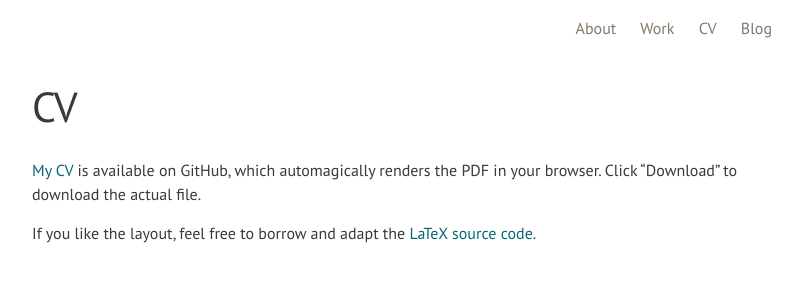
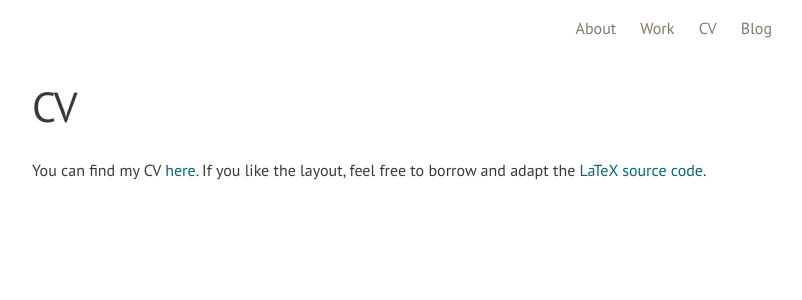
Before and after one commit to brianbuccola/brianbuccola.github.io, a Jekyll site: the page built from cv.md, in a window 1280 px wide. Shown: the top 300 px of the page, without its empty margins (238-1040 px from the left). Built offline with Jekyll 4.4.1, drawn with Linux system fonts in a browser that asks for light colours; some web fonts are replaced.

Commit message:
Tweak CV text

```diff
--- a/cv.md
+++ b/cv.md
@@ -5,11 +5,10 @@ permalink: /cv/
 redirect_from: /cv.html
 ---
 
-[My CV][cv-pdf] is available on GitHub, which automagically renders the PDF in
-your browser. Click "Download" to download the actual file.
-
-If you like the layout, feel free to borrow and adapt the [LaTeX source
-code][cv-tex].
+You can find my CV [here][cv-pdf].
+If you like the layout,
+feel free to borrow and adapt
+the [LaTeX source code][cv-tex].
 
 [cv-pdf]: https://github.com/brianbuccola/cv/blob/master/buccola-cv.pdf
 [cv-tex]: https://github.com/brianbuccola/cv/blob/master/buccola-cv.tex
```
